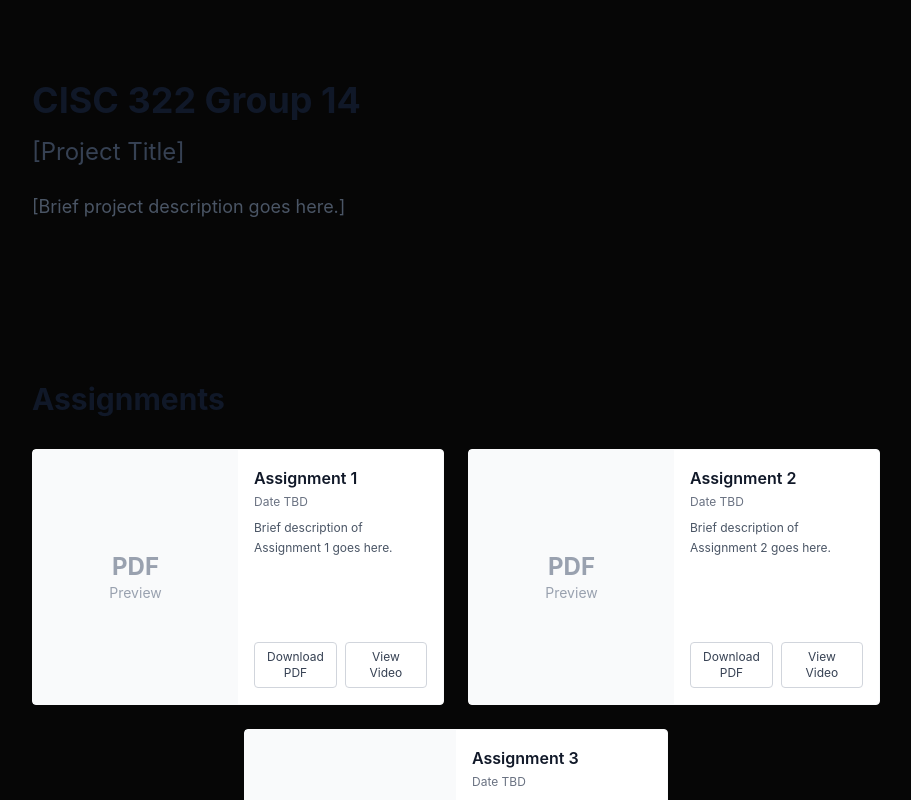
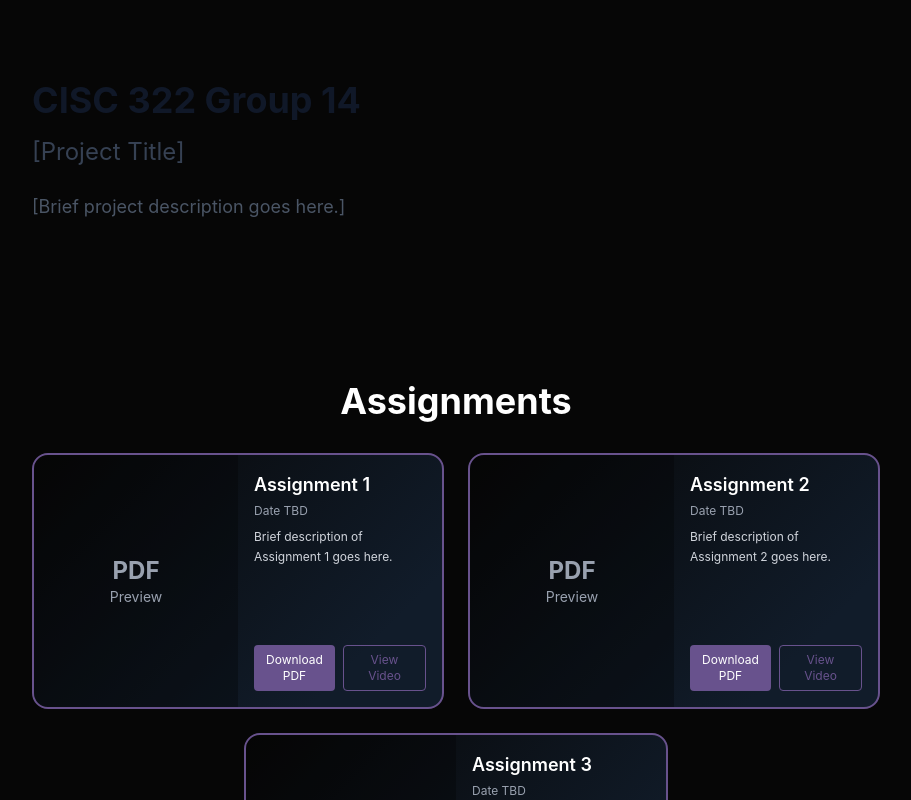
Before and after one commit to MukunthanMahesh/cisc-322-website, a React (Vite) app: page / in a window 1280 px wide. Shown: the top 800 px of the page, without its empty margins (184-1095 px from the left). Built offline with nearby package versions, Linux system fonts and the light colour scheme.

Commit message:
style: update theme for deliverables section

```diff
--- a/src/components/DeliverableCard.tsx
+++ b/src/components/DeliverableCard.tsx
@@ -14,9 +14,15 @@ export default function DeliverableCard({
   videoUrl
 }: DeliverableCardProps) {
   return (
-    <div className="border rounded bg-white flex flex-row h-64">
+    <div
+      className="rounded-2xl flex flex-row h-64 overflow-hidden"
+      style={{
+        border: '2px solid #68528D',
+        background: 'linear-gradient(135deg, #070707 0%, #111C2A 80%)'
+      }}
+    >
       {/* PDF Preview */}
-      <div className="w-1/2 bg-gray-50 flex items-center justify-center">
+      <div className="w-1/2 bg-black/30 flex items-center justify-center">
         <div className="text-gray-400 text-center">
           <p className="text-2xl font-bold">PDF</p>
           <p className="text-sm">Preview</p>
@@ -27,16 +33,19 @@ export default function DeliverableCard({
       <div className="w-1/2 p-4 flex flex-col justify-between">
         {/* Description */}
         <div>
-          <h3 className="text-base font-semibold text-gray-900">{title}</h3>
-          <p className="text-xs text-gray-500 mt-1">{date}</p>
-          <p className="text-gray-600 mt-2 text-xs leading-relaxed">{description}</p>
+          <h3 className="text-lg font-semibold text-white">{title}</h3>
+          <p className="text-xs text-gray-400 mt-1">{date}</p>
+          <p className="text-gray-300 mt-2 text-xs leading-relaxed">{description}</p>
         </div>
 
         {/* Action Buttons */}
         <div className="flex flex-row gap-2">
           <a
             href={pdfUrl || '#'}
-            className="flex-1 px-3 py-1.5 border border-gray-300 text-gray-700 rounded text-xs flex items-center justify-center text-center"
+            className="flex-1 px-3 py-1.5 rounded text-xs flex items-center justify-center text-center text-white"
+            style={{
+              backgroundColor: '#68528D'
+            }}
             onClick={(e) => !pdfUrl && e.preventDefault()}
           >
             Download PDF
@@ -45,7 +54,11 @@ export default function DeliverableCard({
             href={videoUrl || '#'}
             target="_blank"
             rel="noopener noreferrer"
-            className="flex-1 px-3 py-1.5 border border-gray-300 text-gray-700 rounded text-xs flex items-center justify-center text-center"
+            className="flex-1 px-3 py-1.5 rounded text-xs flex items-center justify-center text-center"
+            style={{
+              border: '1px solid #68528D',
+              color: '#68528D'
+            }}
             onClick={(e) => !videoUrl && e.preventDefault()}
           >
             View Video
--- a/src/components/Deliverables.tsx
+++ b/src/components/Deliverables.tsx
@@ -28,7 +28,7 @@ export default function Deliverables() {
   return (
     <section id="deliverables" className="py-20">
       <div className="max-w-4xl mx-auto px-6">
-        <h2 className="text-3xl font-bold text-gray-900 mb-8">
+        <h2 className="text-4xl font-bold text-white mb-8 text-center">
           Assignments
         </h2>
 
```
